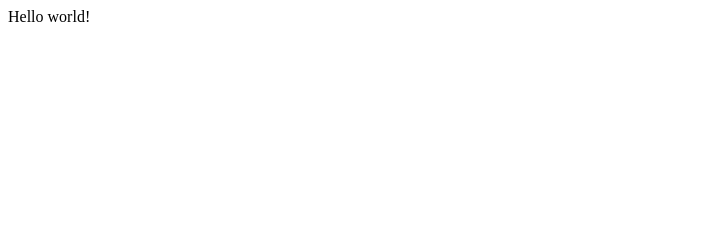
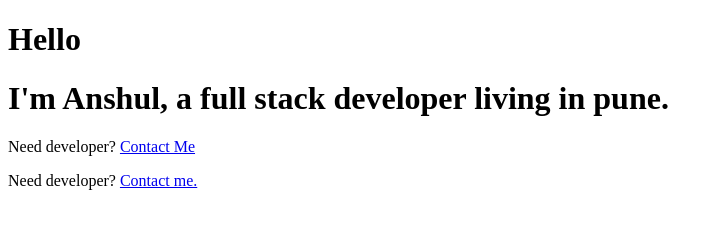
Before and after one commit to abhinav-anshul/Gatsby-Blog, a Gatsby site: page / in a window 1280 px wide. Shown: the whole page, without its empty margins (0-723 px from the left). Built offline with nearby package versions, Linux system fonts and the light colour scheme; Gatsby itself is replaced by a stand-in of ours.

Commit message:
basic setups and pages added

```diff
--- /dev/null
+++ b/src/pages/about.js
@@ -0,0 +1,14 @@
+import React from 'react'
+import { Link } from 'gatsby'
+
+const AboutPage = () => {
+    return (
+        <div>
+            <h1>About Me</h1>
+            <p>This is a about me section</p>
+            <p>Here is my <Link to="/contact">ContactPage</Link></p>
+        </div>
+    )
+}
+
+export default AboutPage
--- a/src/pages/index.js
+++ b/src/pages/index.js
@@ -1,3 +1,15 @@
-import React from "react"
+import React from 'react'
+import { Link } from 'gatsby'
 
-export default () => <div>Hello world!</div>
+const IndexPage = () => {
+    return (
+        <div>
+            <h1>Hello</h1>
+            <h1>I'm Anshul, a full stack developer living in pune.</h1>
+            <p>Need developer? <a href="/contact">Contact Me</a></p>
+            <p>Need developer? <Link to="/contact">Contact me.</Link></p>
+        </div>
+    )
+}
+
+export default IndexPage
```
Also changed, not shown: src/pages/blog.js (added, +13 -0 lines), src/pages/contact.js (added, +13 -0 lines).
